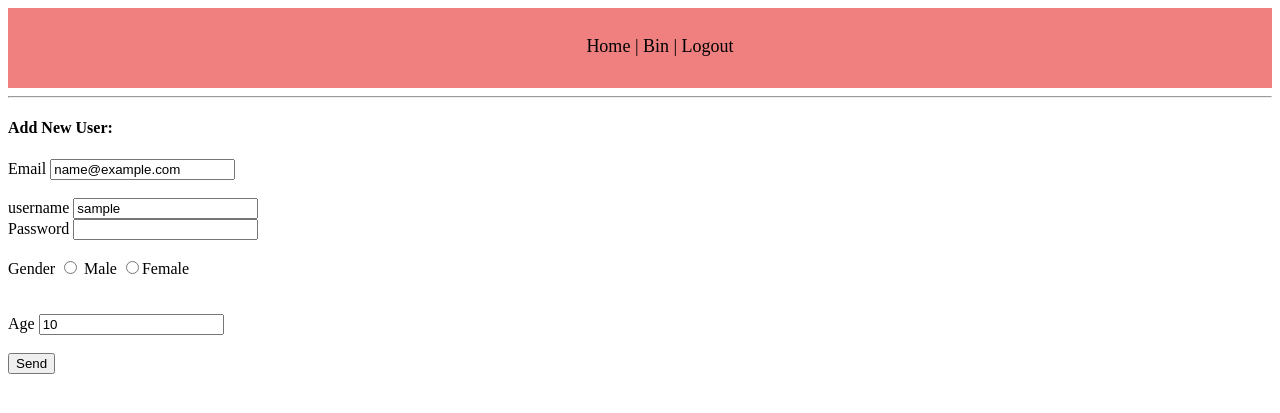
After one commit to moeldowy/fayed22, a PHP site: page /edit.php?id=1 in a window 1280 px wide. The commit adds this page. Shown: the top 413 px of the page. Run offline with PHP 8.4, Linux system fonts and the light colour scheme; tables that the repository leaves empty or names only in its code hold one stand-in row (values such as "Sample post").

Commit message:
Day5 End Thanks

```diff
--- a/User.php
+++ b/User.php
@@ -26,11 +26,7 @@ class User{
             $this->status=0;
             }
     public function showStatus(){
-        if($this->status==1){
-            return"activated";
-        }else{
-            return "deactivated";
-        }
+        return $this->status;
     }
 
     public static function sayHello(){
--- /dev/null
+++ b/delete.php
@@ -0,0 +1,6 @@
+<?php
+require_once "connection.php";
+$id=$_GET['id'];
+$delete=$connection->prepare("DELETE FROM users WHERE id=?");
+$delete->execute([$id]);
+header("Location: deletedUsers.php");
--- /dev/null
+++ b/edit.php
@@ -0,0 +1,75 @@
+<!doctype html>
+<html lang="en">
+<head>
+    <meta charset="UTF-8">
+    <meta name="viewport"
+          content="width=device-width, user-scalable=no, initial-scale=1.0, maximum-scale=1.0, minimum-scale=1.0">
+    <meta http-equiv="X-UA-Compatible" content="ie=edge">
+    <title>Document</title>
+    <link rel="stylesheet" href="style.css">
+</head>
+<body>
+<?php
+require_once "nav.php";
+require_once "connection.php";
+require_once "User.php";
+$id=$_GET['id'];
+$select = $connection->prepare("SELECT * FROM users WHERE id=?");
+$select->execute([$id]);
+$select->setFetchMode(PDO::FETCH_CLASS,"User");
+$user=$select->fetch();
+?>
+<hr>
+<h4>Add New User:</h4>
+<pre>
+<?php
+//var_dump($_SERVER);
+?>
+</pre>
+<form action="update.php" method="post">
+    <input type="hidden" name="id" value="<?=$user->id?>">
+    <label for="email">Email</label>
+    <input type="email" id="email" name="email" value="<?=$user->email?>"><br><br>
+    <label for="username">username</label>
+    <input type="text" id="username" name="username" value="<?=$user->username?>"><br> <label for="password">Password</label>
+    <input type="password" id="password" name="password"><br> <br>
+    <label >Gender</label>
+    <input type="radio" id="male" name="gender" value="male" <?= (($user->gender)=='male')?"checked":"";?>>
+    <label for="male">Male</label>
+    <input type="radio" id="female" name="gender" value="female"
+        <?= (($user->gender)=='female')?"checked":"";?>><label for="female">Female</label>
+    <br><br></br> <label for="age">Age</label>
+    <input type="number" id="age" name="age" value="<?=$user->age?>"><br><br>
+    <input type="submit" value="Send">
+</form>
+<?php
+if($_SERVER['REQUEST_METHOD']=='POST'){
+
+    $_POST=array_flip($_POST);
+    if(!array_key_exists('',$_POST)){
+        $_POST=array_flip($_POST);
+        function pure($input){
+            $input=trim($input);
+            $input=stripslashes($input);
+            $input=htmlspecialchars($input);
+            return$input;
+        }
+        $email=pure($_POST['email']);
+        $email=filter_var($email,FILTER_VALIDATE_EMAIL);
+        $username=pure($_POST['username']);
+        $password=pure($_POST['password']);
+        $gender=pure($_POST['gender']);
+        $age=pure($_POST['age']);
+        $HashedPassword=password_hash($password,PASSWORD_DEFAULT);
+        //To Avoid SQL injection Use placeholder (?) instead of giving prepare method direct values
+        $insert=$connection->prepare('INSERT INTO users (email,username,password,gender,age)VALUES(?,?,?,?,?)');
+        $insert->execute([$email,$username,$HashedPassword,$gender,$age]);
+
+        header("Location: users.php");
+    }else{
+        echo "Please Fill All inputs";
+    }
+}
+?>
+</body>
+</html>
--- /dev/null
+++ b/nav.php
@@ -0,0 +1,7 @@
+<div class="nav">
+    <ul>
+        <li><a href="users.php">Home</a></li>
+        <li><a href="deletedUsers.php">Bin</a></li>
+        <li><a href="logout.php">Logout</a></li>
+    </ul>
+</div>
--- /dev/null
+++ b/restore.php
@@ -0,0 +1,6 @@
+<?php
+require_once "connection.php";
+$id=$_GET['id'];
+$update=$connection->prepare("UPDATE users SET status=? WHERE id=?");
+$update->execute([1,$id]);
+header("Location: users.php");
--- /dev/null
+++ b/softDelete.php
@@ -0,0 +1,6 @@
+<?php
+require_once "connection.php";
+$id=$_GET['id'];
+$update=$connection->prepare("UPDATE users SET status=? WHERE id=?");
+$update->execute([0,$id]);
+header("Location: users.php");
--- /dev/null
+++ b/style.css
@@ -0,0 +1,38 @@
+
+#delete{
+    background: lightblue;
+}
+#delete:hover{
+    color: darkred;
+}
+#edit{
+    background: lightcoral;
+    color: lightgoldenrodyellow;
+}
+#edit:hover{
+    color: navy;
+}
+a{
+    text-decoration: none;
+    color: black;
+}
+a:hover{
+    color: navy;
+}
+ul li{
+    display: inline;
+}
+ul li::after{
+    content:" | ";
+}
+ul li:last-child::after {
+    content: "";
+}
+.nav{
+    background: lightcoral;
+    height: 60px;
+    margin: auto;
+    padding: 10px;
+    text-align: center;
+    font-size: 18px;
+}
```
Also changed, not shown: deletedUsers.php (added, +65 -0 lines), update.php (added, +11 -0 lines), users.php (+33 -3 lines).
